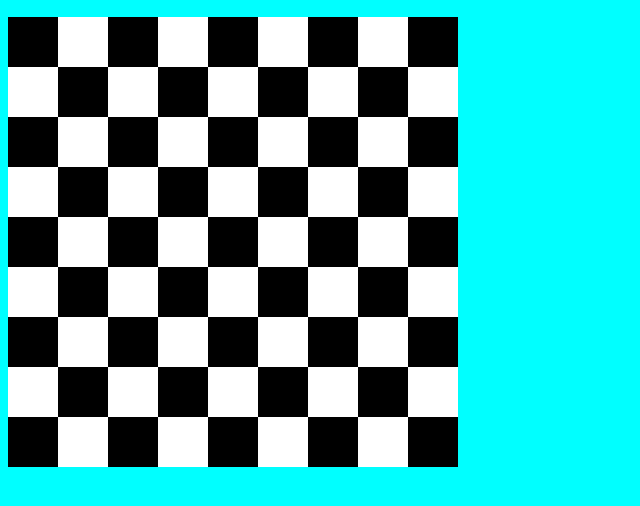
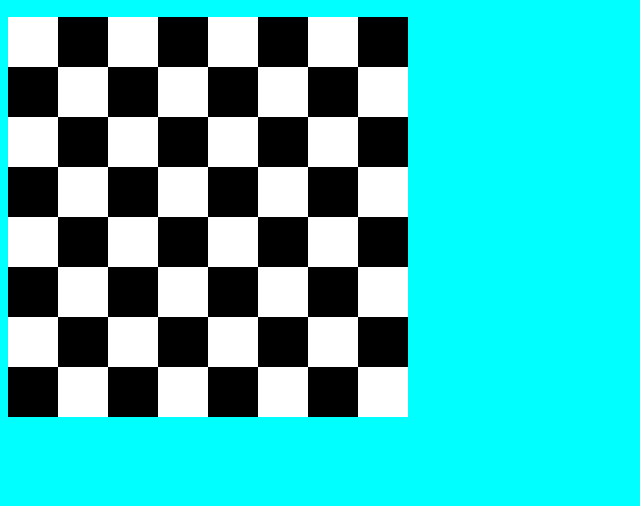
Before and after one commit to maxDevelopement/ChessJS, a plain HTML site: page public/index.html in a window 1280 px wide. Shown: the part 50-556 px from the top of the page, without its empty margins (0-640 px from the left). Drawn offline with Linux system fonts and the light colour scheme.

Commit message:
little optimisation playBoard

```diff
--- a/public/scripts/script.js
+++ b/public/scripts/script.js
@@ -7,35 +7,33 @@ addEventListener("load", (event) => {
 });
 
 function createPlayBoard(){
-    for(let x = 0; x <= 8; x++){
+    for(let x = 0; x <= 7; x++){
         console.log("x")
         let column = document.createElement("div");
         chessBoard.appendChild(column);
-        for(let y = 0; y <= 8; y++){
+        for(let y = 0; y <= 7; y++){
             console.log("y")
             column.className = "column";
             if(x % 2 == 0){
                 if(y % 2 !== 0){
-                    let whiteCases = document.createElement("div");
-                    column.appendChild(whiteCases)
-                    whiteCases.className = 'whiteCase';
+                    createCase(column, "black");
                 }else{
-                    let blackCases = document.createElement("div");
-                    column.appendChild(blackCases);
-                    blackCases.className = 'blackCase';
+                    createCase(column, "white");
                 }
             }else{
                 if(y % 2 === 0){
-                    let whiteCases = document.createElement("div");
-                    column.appendChild(whiteCases)
-                    whiteCases.className = 'whiteCase';
+                    createCase(column, "black");
                 }else{
-                    let blackCases = document.createElement("div");
-                    column.appendChild(blackCases);
-                    blackCases.className = 'blackCase';
+                    createCase(column, "white");
                 }
             }
 
         }
     }
 }
+
+function createCase(column, color){
+    const oneCase = document.createElement("div");
+    column.appendChild(oneCase);
+    oneCase.className = color;
+}
--- a/public/scripts/style.css
+++ b/public/scripts/style.css
@@ -6,12 +6,12 @@ body{
     display: flex;
 }
 
-.whiteCase{
+.white{
     height: 50px;
     width: 50px;
     background-color: white;
 }
-.blackCase{
+.black{
     height: 50px;
     width: 50px;
     background-color: black;
```
